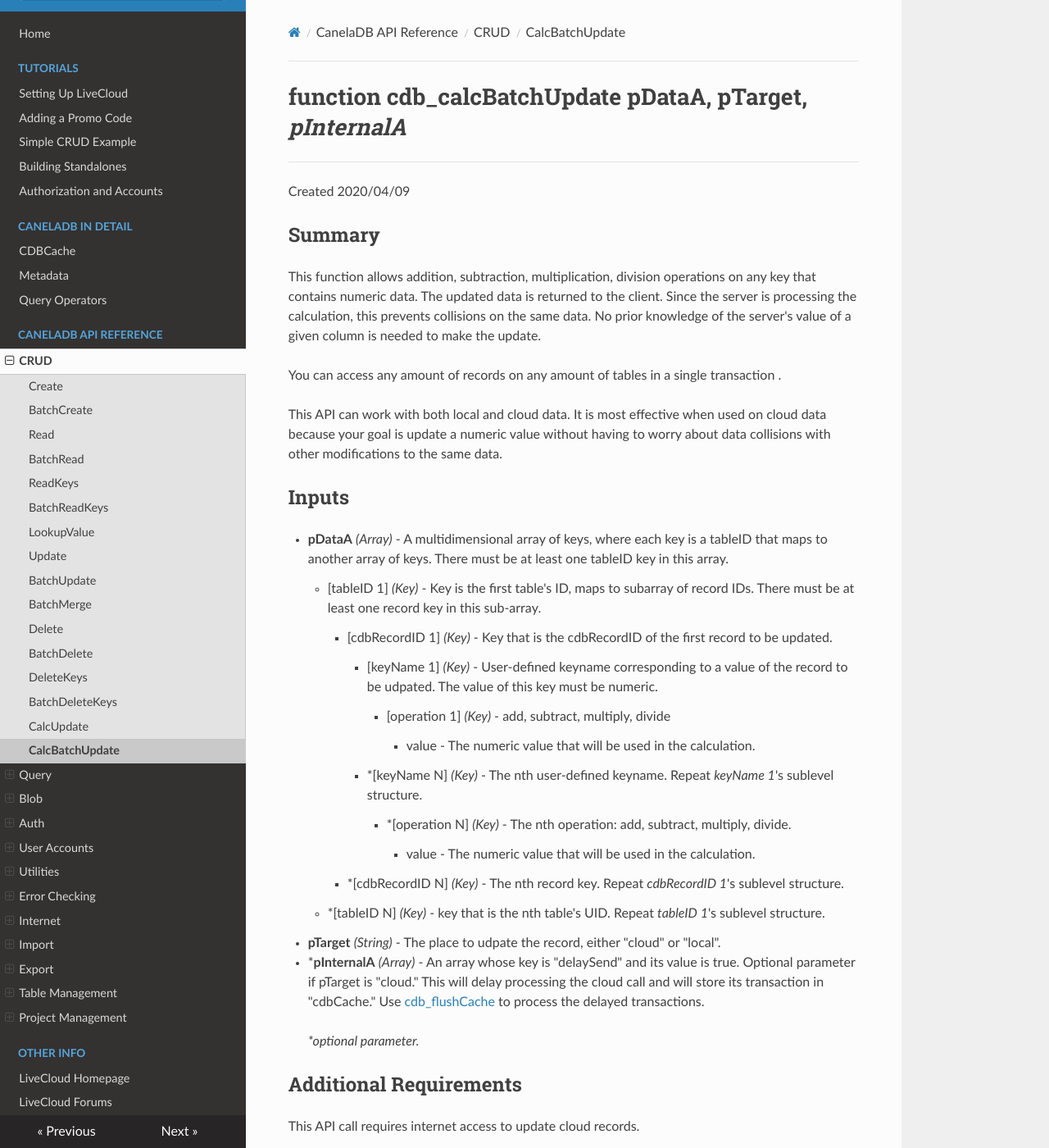
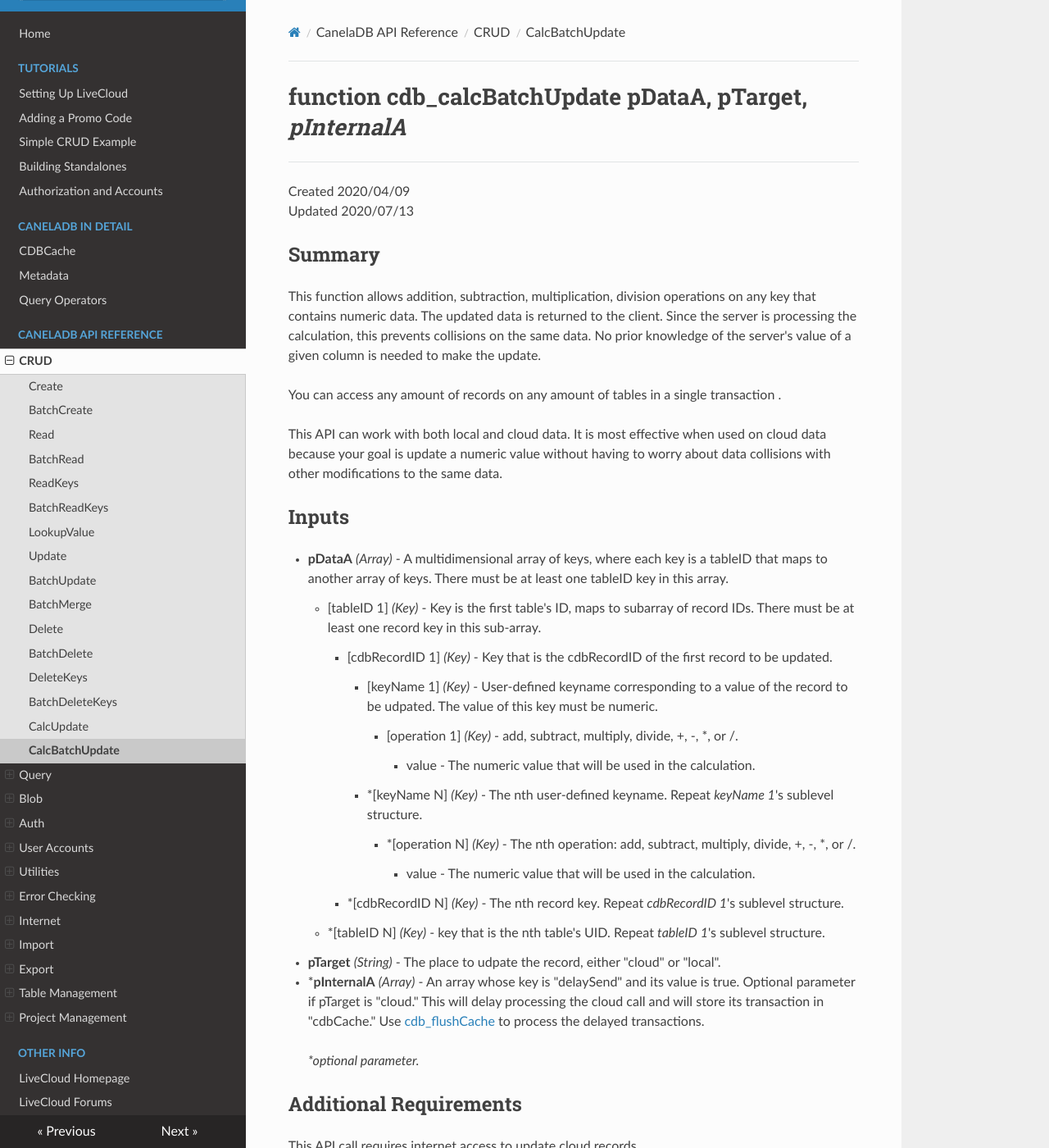
Before and after one commit to CanelaSoftware/cassiaDB_docs, an MkDocs documentation site: the page built from docs/CalcBatchUpdate.md, in a window 1280 px wide and 1400 px high. Shown: the whole window at 82% size. Built offline with MkDocs 1.6.1, drawn with Linux system fonts in a browser that asks for light colours; nearby versions of some CDN libraries.

Commit message:
cdb_calcUpdate docs updated
- Show support for math operation signs

```diff
--- a/docs/CalcBatchUpdate.md
+++ b/docs/CalcBatchUpdate.md
@@ -1,6 +1,7 @@
 # function cdb_calcBatchUpdate pDataA, pTarget, *pInternalA*
 ---
 Created 2020/04/09
+Updated 2020/07/13
 
 ## Summary
 This function allows addition, subtraction, multiplication, division operations on any key that contains numeric data. The updated data is returned to the client. Since the server is processing the calculation, this prevents collisions on the same data. No prior knowledge of the server's value of a given column is needed to make the update.
@@ -14,10 +15,10 @@
     * [tableID 1] *(Key)* - Key is the first table's ID, maps to subarray of record IDs. There must be at least one record key in this sub-array.
     	* [cdbRecordID 1] *(Key)* - Key that is the cdbRecordID of the first record to be updated.
     		* [keyName 1] *(Key)* - User-defined keyname corresponding to a value of the record to be udpated. The value of this key must be numeric.
-    			* [operation 1] *(Key)* - add, subtract, multiply, divide
+    			* [operation 1] *(Key)* - add, subtract, multiply, divide, +, -, *, or /.
     				*  value - The numeric value that will be used in the calculation.
     		* \*[keyName N] *(Key)* - The nth user-defined keyname. Repeat *keyName 1*'s sublevel structure.
-    			* \*[operation N] *(Key)* - The nth operation: add, subtract, multiply, divide.
+    			* \*[operation N] *(Key)* - The nth operation: add, subtract, multiply, divide, +, -, *, or /.
 					*  value - The numeric value that will be used in the calculation.
     	* \*[cdbRecordID N] *(Key)* - The nth record key. Repeat *cdbRecordID 1*'s sublevel structure.
     * \*[tableID N] *(Key)* - key that is the nth table's UID. Repeat *tableID 1*'s sublevel structure.
```
Also changed, not shown: docs/CalcUpdate.md (+2 -1 lines).
